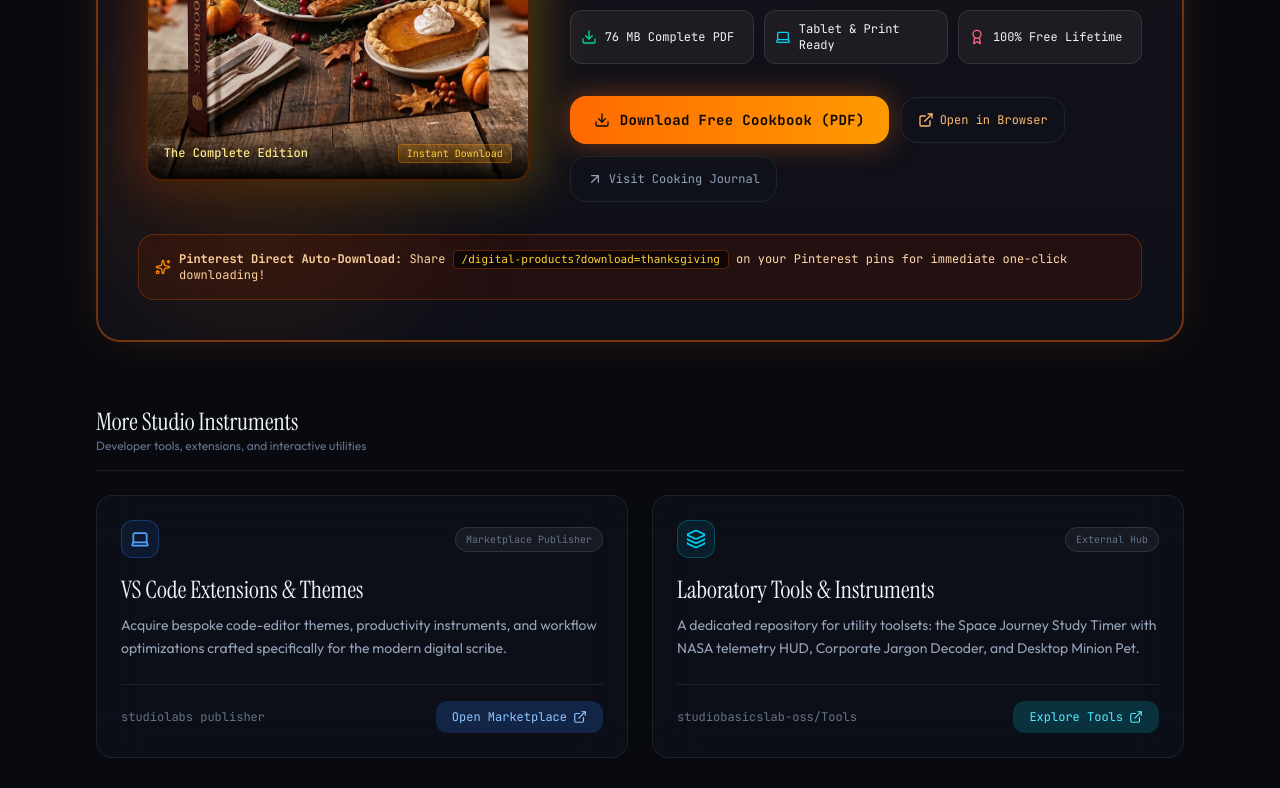
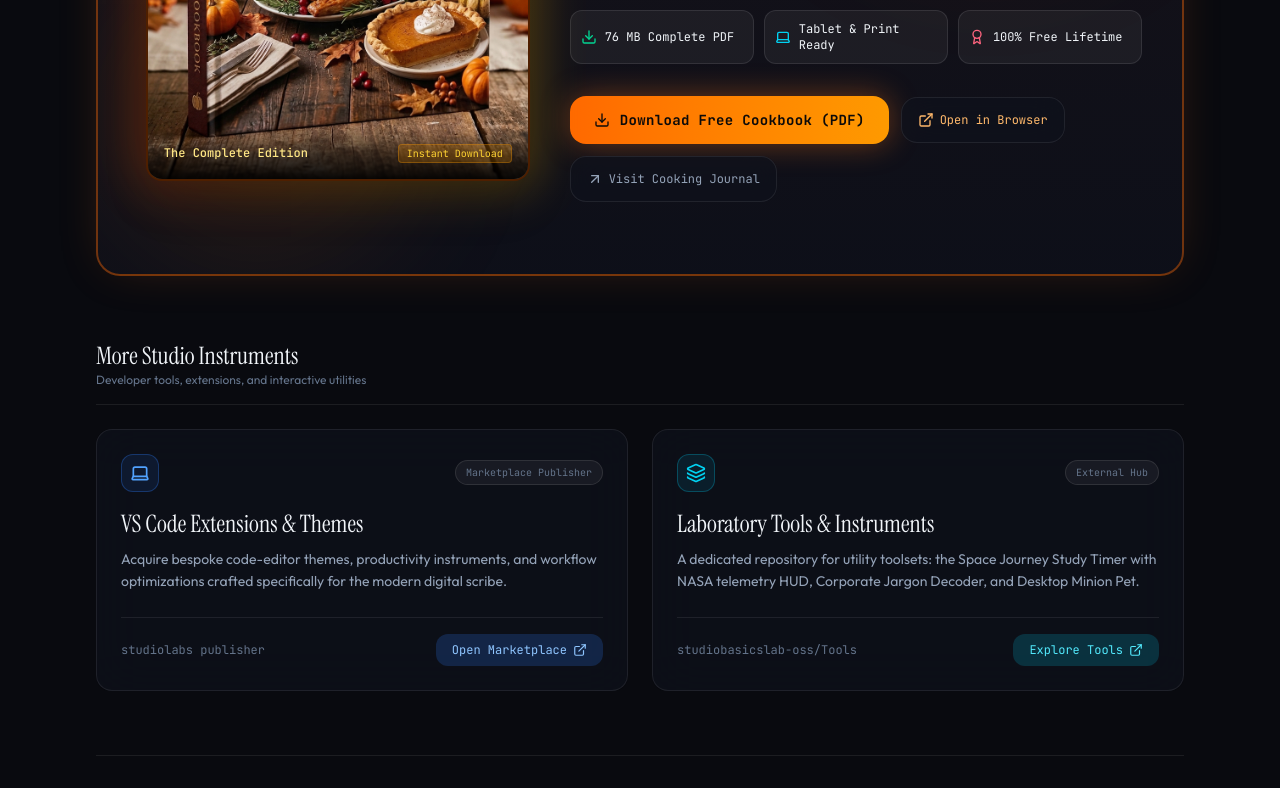
Before and after one commit to studiobasicslab-oss/haris-lab, a Next.js app: page /digital-products in a window 1280 px wide. Shown: the part 1476-2264 px from the top of the page. Built offline with nearby package versions, Linux system fonts and the light colour scheme.

Commit message:
Remove Pinterest instructions ribbon from Thanksgiving card

```diff
--- a/app/digital-products/page.tsx
+++ b/app/digital-products/page.tsx
@@ -489,20 +489,6 @@ export default function DigitalProductsPage() {
                 </div>
               </div>
             </div>
-
-            {/* Pinterest Share Instructions Ribbon */}
-            <div className="p-4 rounded-2xl bg-orange-950/40 border border-orange-500/25 flex flex-col sm:flex-row items-center justify-between gap-3 text-xs font-telemetry text-[var(--text-sub)]">
-              <div className="flex items-center gap-2 text-orange-200">
-                <Sparkles className="w-4 h-4 text-orange-400 shrink-0" />
-                <span>
-                  <strong>Pinterest Direct Auto-Download:</strong> Share{" "}
-                  <code className="bg-black/60 px-2 py-0.5 rounded text-amber-300 font-mono text-[11px] border border-orange-500/30">
-                    /digital-products?download=thanksgiving
-                  </code>{" "}
-                  on your Pinterest pins for immediate one-click downloading!
-                </span>
-              </div>
-            </div>
           </motion.div>
         </section>
 
```
